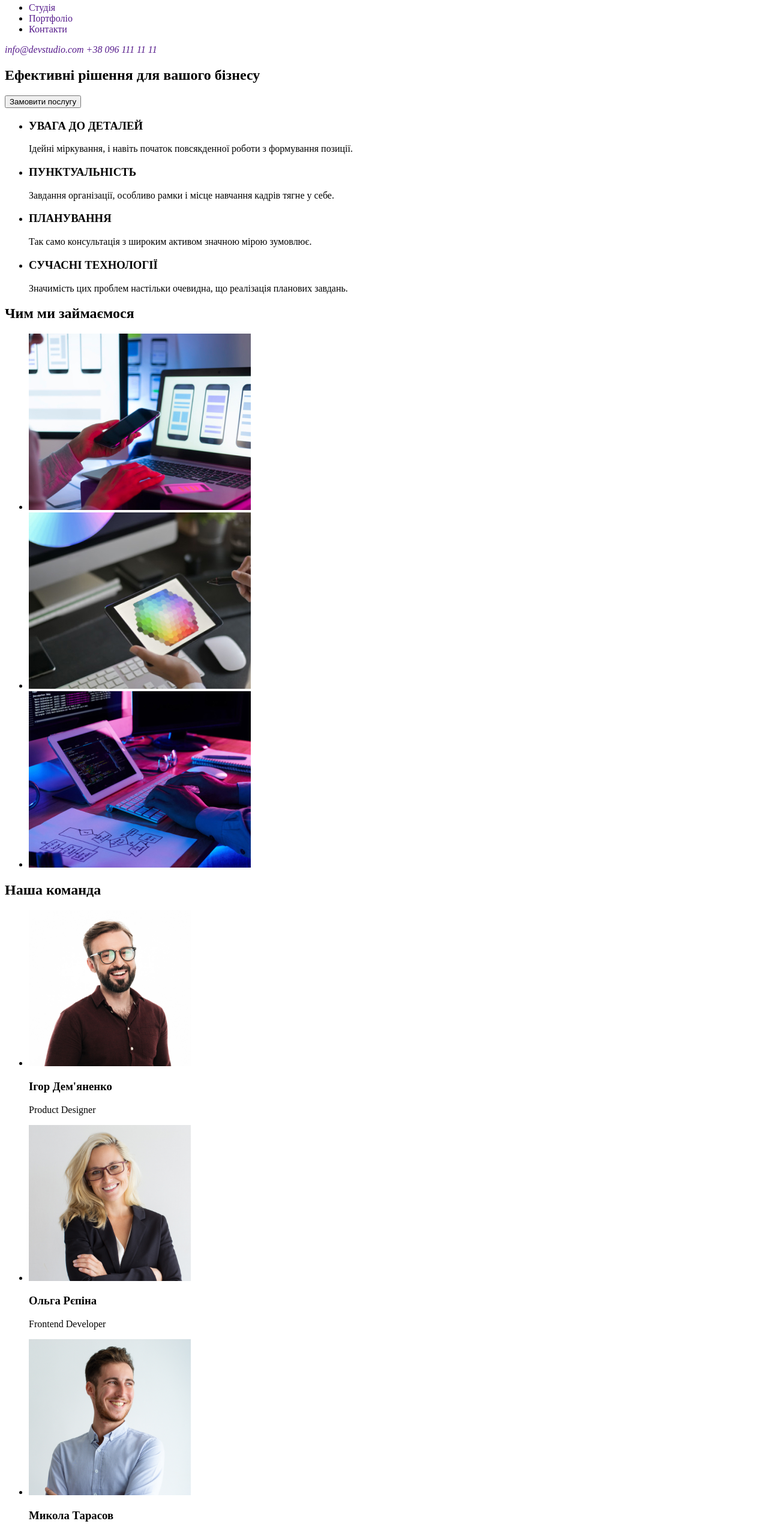
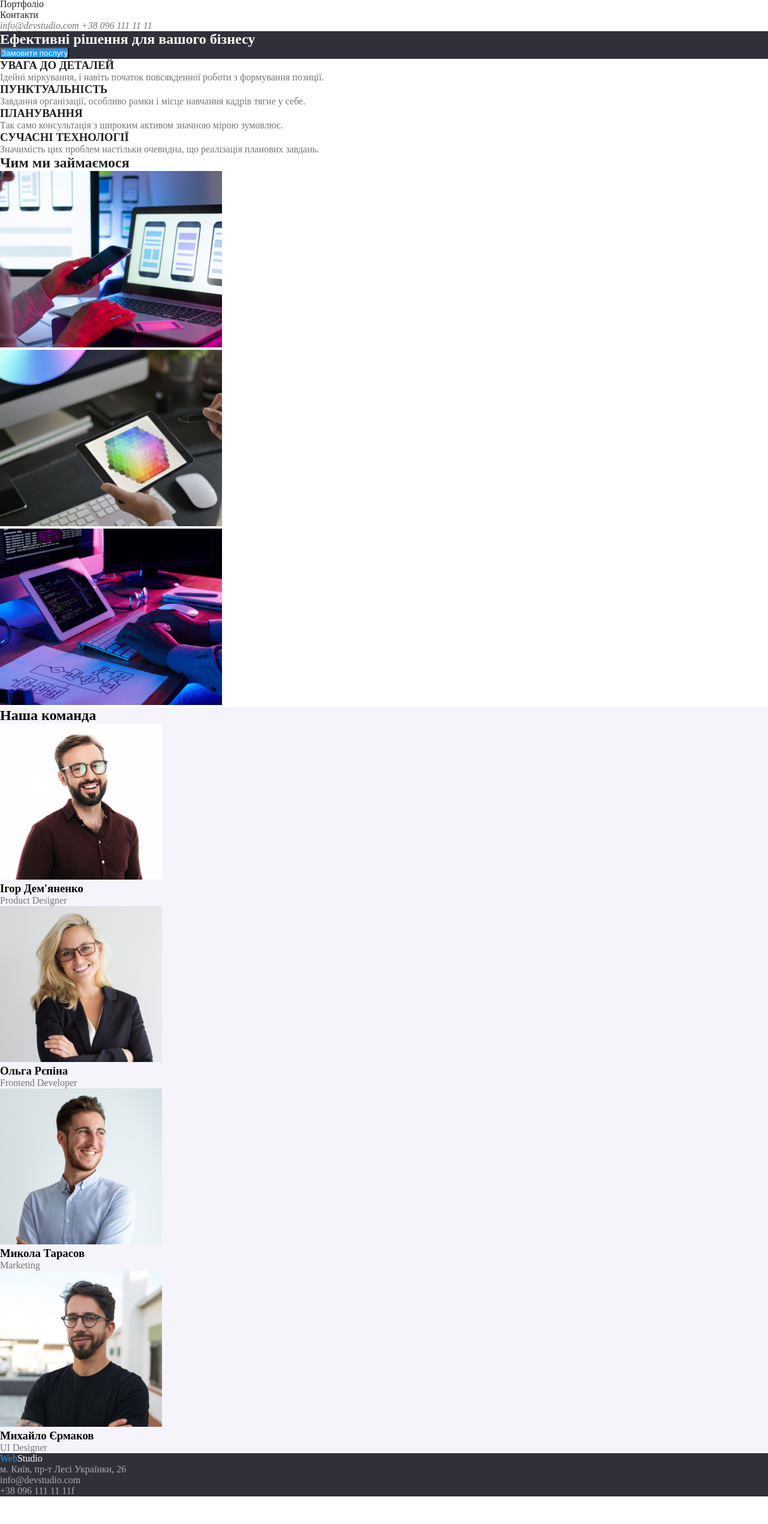
Before and after one commit to Vladislav0704/goit-markup-hw-02, a plain HTML site: page index.html in a window 1280 px wide. Shown: the part 38-2578 px from the top of the page at 60% size. After the commit the page ends 2532 px from the top, so only its background shows below. Drawn offline with Linux system fonts and the light colour scheme.

Commit message:
text and button color

```diff
--- /dev/null
+++ b/css/comon.css
@@ -0,0 +1,8 @@
+* {
+    margin: 0;
+    padding: 0;
+}
+
+a {
+    text-decoration: none;
+}
--- a/css/style.css
+++ b/css/style.css
@@ -1,3 +1,134 @@
-a {
-    text-decoration: none;
+:root {
+    --title-color: #212121;
+    --text-color: #757575;
+    --bgc-color: #F5F5F5;
+    --background-color: #FFFFFF;
+    --button-color: #2196F3;
+    --bgc-footer-color: #2F303A;
+    --logo_color:#000000;
+    --bcg-team-color:#F5F4FA;
+    --text-footer-color: rgba(255, 255, 255, 0.6);
 }
+
+/* section header */
+
+.header {
+    background-color: var(--background-color);
+}
+
+.header-logo {
+    color: var(--logo_color);
+}
+
+.header-logo span {
+    color: var(--button-color);
+}
+
+.header-link {
+    color: var(--title-color);
+}
+
+.header-add a {
+    color: var(--text-color);
+}
+
+.header-link:hover,
+.header-link:focus {
+    color: var(--button-color)
+}
+/* section cover */
+
+.cover {
+    background-color: var(--bgc-footer-color);
+}
+
+.cover-title {
+    color: var(--background-color);
+}
+
+.cover-btn {
+    background-color: var(--button-color);
+    color: var(--background-color);
+}
+
+/* section advantages */
+
+.advantages {
+    background-color: var(--bcg-color);
+}
+
+.advantages-title {
+    color: var(--title-color);
+}
+
+.advantages-text {
+    color: var(--text-color);
+}
+/* section emphasis */
+
+.emphasis {
+    background-color: var(--bcg-color);
+}
+
+.emphasis-title {
+    color: var(--title-color);
+}
+/* section team */
+
+.team {
+    background-color: var(--bcg-team-color);
+}
+
+.team-titles {
+    color: var(--title-color)
+}
+
+.team-text {
+    color: var(--text-color);
+}
+
+/* footer */
+
+.footer {
+    background-color: var(--bgc-footer-color);
+}
+
+.footer-logo {
+    color: var(--background-color);
+}
+
+.footer-logo span {
+    color: var(--button-color);
+}
+
+.footer-add {
+    color:var(--text-footer-color);
+}
+
+.footer-add:hover,
+.footer-add:focus {
+    color: var(--background-color);
+}
+
+/* section buttons */
+
+.buttons-tup {
+    background-color: var(--bcg-team-color);
+    color:var(--title-color);
+}
+
+.buttons-tup:hover,
+.buttons-tup:focus {
+    background-color: var(--button-color);
+    color:var(--background-color);
+}
+
+/* section portfolio */
+
+.portfolio-titles {
+    color:var(--title-color);
+}
+
+.portfolio-text {
+    color: var(--text-color);
+}
--- a/index.html
+++ b/index.html
@@ -4,89 +4,94 @@
     <meta charset="UTF-8">
     <meta http-equiv="X-UA-Compatible" content="IE=edge">
     <meta name="viewport" content="width=device-width, initial-scale=1.0">
-    <link rel="stylesheet" href="./css/style.css" />
+    <link rel="stylesheet" href="./css/comon.css">
+    <link rel="stylesheet" href="./css/style.css">
     <title>Студия</title>
 </head>
 <body>
-    <header>
-        <nav>
-            <a href="">WebStudio</a>
+    <header class="header">
+        <nav class="header-nav">
+            <a class="header-logo" href=""><span>Web</span>Studio</a>
             <ul>
-                <li><a href="">Студія</a></li>
-                <li><a href="">Портфоліо</a></li>
-                <li><a href="">Контакти</a></li>
+                <li><a class="header-link tip" href="">Студія</a></li>
+                <li><a class="header-link tip" href="./portfolio.html">Портфоліо</a></li>
+                <li><a class="header-link tip" href="">Контакти</a></li>
             </ul>
         </nav>
-        <address>
-            <a href="">info@devstudio.com</a>
+        <address class="header-add">
+            <a class="" href="">info@devstudio.com</a>
             <a href="">+38 096 111 11 11</a>
         </address>
     </header>
     <main>
-        <section>
-            <h1>Ефективні рішення для вашого бізнесу</h1>
-            <button type="button">Замовити послугу</button>
+        <!-- section cover -->
+        <section class="cover">
+            <h1 class="cover-title">Ефективні рішення для вашого бізнесу</h1>
+            <button class="cover-btn"type="button">Замовити послугу</button>
         </section>
-        <section>
-            <ul>
-                <li>
-                    <h3>УВАГА ДО ДЕТАЛЕЙ</h3>
-                    <p>Ідейні міркування, і навіть початок повсякденної роботи з формування позиції.</p>
+        <!-- ection advantages -->
+        <section class="advantages">
+            <ul class="advantages-list">
+                <li class="advantages-item">
+                    <h3 class="advantages-title">УВАГА ДО ДЕТАЛЕЙ</h3>
+                    <p class="advantages-text">Ідейні міркування, і навіть початок повсякденної роботи з формування позиції.</p>
                 </li>
-                <li>
-                    <h3>ПУНКТУАЛЬНІСТЬ</h3>
-                    <p>Завдання організації, особливо рамки і місце навчання кадрів тягне у себе.</p>
+                <li class="advantages-item">
+                    <h3 class="advantages-title">ПУНКТУАЛЬНІСТЬ</h3>
+                    <p class="advantages-text">Завдання організації, особливо рамки і місце навчання кадрів тягне у себе.</p>
                 </li>
-                <li>
-                    <h3>ПЛАНУВАННЯ</h3>
-                    <p>Так само консультація з широким активом значною мірою зумовлює.</p>
+                <li class="advantages-item">
+                    <h3 class="advantages-title">ПЛАНУВАННЯ</h3>
+                    <p class="advantages-text">Так само консультація з широким активом значною мірою зумовлює.</p>
                 </li>
-                <li>
-                    <h3>СУЧАСНІ ТЕХНОЛОГІЇ</h3>
-                    <p>Значимість цих проблем настільки очевидна, що реалізація планових завдань.</p>
+                <li class="advantages-item">
+                    <h3 class="advantages-title">СУЧАСНІ ТЕХНОЛОГІЇ</h3>
+                    <p class="advantages-text">Значимість цих проблем настільки очевидна, що реалізація планових завдань.</p>
                 </li>
             </ul>
         </section>
-        <section>
-            <h2>Чим ми займаємося</h2>
+        <!-- section emphasis -->
+        <section class="emphasis">
+            <h2 class="emphasis-title">Чим ми займаємося</h2>
             <ul>
                 <li><img src="./images/img1.jpg" alt="набор текста" width="370"></li>
                 <li><img src="./images/img2.jpg" alt="пользование смартфоном" width="370"></li>
                 <li><img src="./images/img3.jpg" alt="рисунок" width="370"></li>
             </ul>
         </section>
-        <section>
-            <h2>Наша команда</h2>
+        <!-- section team -->
+        <section class="team">
+            <h2 class="">Наша команда</h2>
             <ul>
                 <li>
                     <img src="./images/human1.jpg" alt="Дизайнер продукта" width="270">
-                    <h3>Ігор Дем'яненко</h3>
-                    <p>Product Designer</p>
+                    <h3 class="team-title">Ігор Дем'яненко</h3>
+                    <p class="team-text">Product Designer</p>
                 </li>
                 <li>
                     <img src="./images/human2.jpg" alt="Фронтенд-разработчик" width="270">
-                    <h3>Ольга Рєпіна</h3>
-                    <p>Frontend Developer</p>
+                    <h3 class="team-title">Ольга Рєпіна</h3>
+                    <p class="team-text">Frontend Developer</p>
                 </li>
                 <li>
                     <img src="./images/human3.jpg" alt="Маркетинг" width="270">
-                    <h3>Микола Тарасов</h3>
-                    <p>Marketing</p>
+                    <h3 class="team-title">Микола Тарасов</h3>
+                    <p class="team-text">Marketing</p>
                 </li>
                 <li>
                     <img src="./images/human4.jpg" alt="Дизайнер пользовательского интерфейса" width="270">
-                    <h3>Михайло Єрмаков</h3>
-                    <p>UI Designer</p>
+                    <h3 class="team-title">Михайло Єрмаков</h3>
+                    <p class="team-text">UI Designer</p>
                 </li>
             </ul>
         </section>
     </main>
-    <footer>
-        <a href="">WebStudio</a>
+    <footer class="footer">
+        <a class="footer-logo" href=""><span>Web</span>Studio</a>
         <ul>
-            <li><a href="">м. Київ, пр-т Лесі Українки, 26</a></li>
-            <li><a href="">info@devstudio.com</a></li>
-            <li><a href=""></a>+38 096 111 11 11f</li>
+            <li><a class="footer-add" href="">м. Київ, пр-т Лесі Українки, 26</a></li>
+            <li><a class="footer-add" href="">info@devstudio.com</a></li>
+            <li><a class="footer-add" href="">+38 096 111 11 11f</a></li>
         </ul>
     </footer>
 </body>
```
Also changed, not shown: portfolio.html (added, +106 -0 lines), images/portfolio1.jpg (added), images/portfolio2.jpg (added), images/portfolio3.jpg (added), images/portfolio4.jpg (added), images/portfolio5.jpg (added), images/portfolio6.jpg (added), images/portfolio7.jpg (added), images/portfolio8.jpg (added), images/portfolio9.jpg (added), 1 other file.
